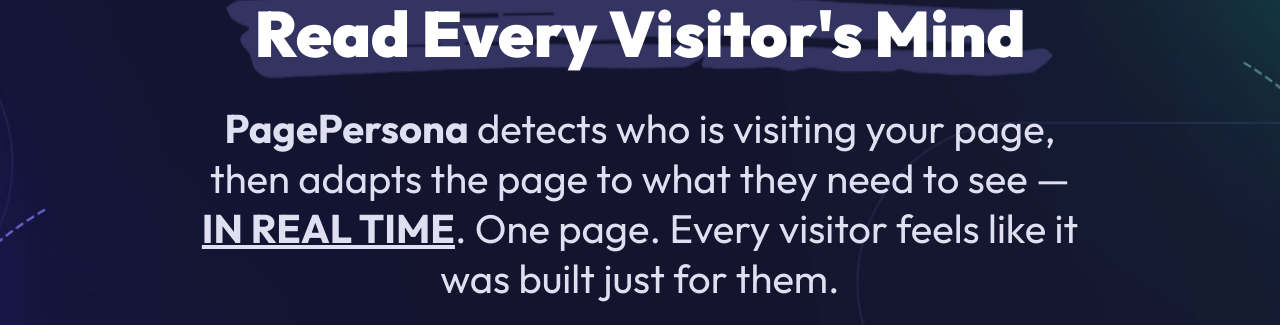
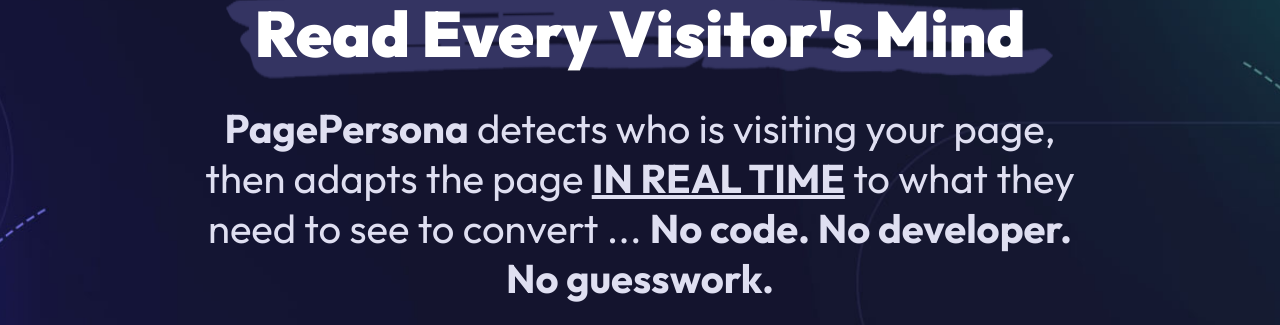
Before and after one commit to chovtech/chov, a Next.js app in the folder apps/pagepersona/frontend/: page / in a window 1280 px wide. Shown: the part 325-650 px from the top of the page. Built offline with nearby package versions, Linux system fonts and the light colour scheme.

Commit message:
copy(hero): subheadline — IN REAL TIME inline, add No code tagline

```diff
--- a/apps/pagepersona/frontend/app/_components/sales/HeroSection.tsx
+++ b/apps/pagepersona/frontend/app/_components/sales/HeroSection.tsx
@@ -73,8 +73,10 @@
             maxWidth: '900px',
           }}
         >
-          <strong style={{ fontWeight: 700 }}>PagePersona</strong> detects who is visiting your page, then adapts the page to what they need to see —{' '}
-          <strong style={{ fontWeight: 700, textDecoration: 'underline' }}>IN REAL TIME</strong>. One page. Every visitor feels like it was built just for them.
+          <strong style={{ fontWeight: 700 }}>PagePersona</strong> detects who is visiting your page, then adapts the page{' '}
+          <strong style={{ fontWeight: 700, textDecoration: 'underline' }}>IN REAL TIME</strong>{' '}
+          to what they need to see to convert ...{' '}
+          <strong style={{ fontWeight: 700 }}>No code. No developer. No guesswork.</strong>
         </p>
 
         {/* Label — moved here after subheadline, pill badge */}
```
